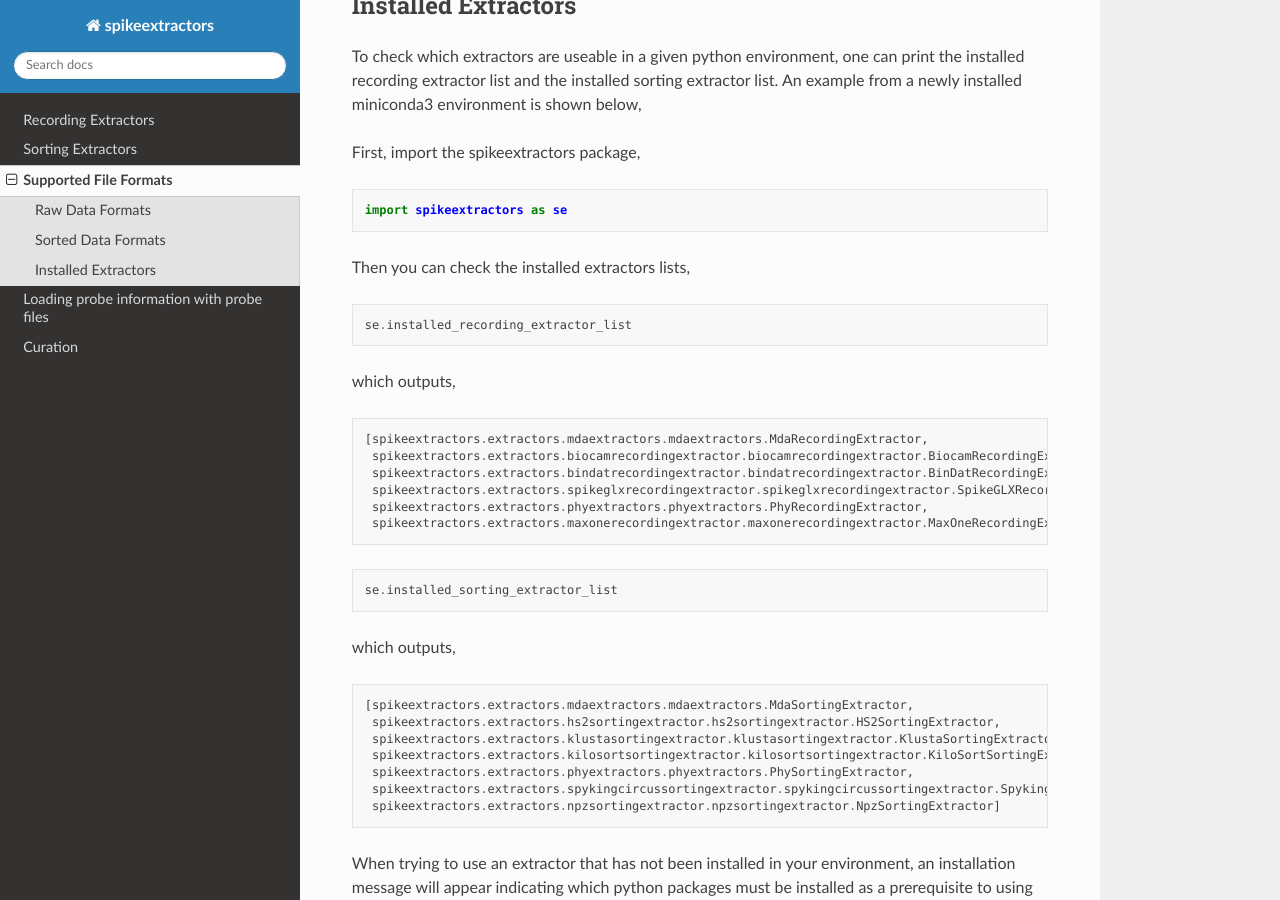
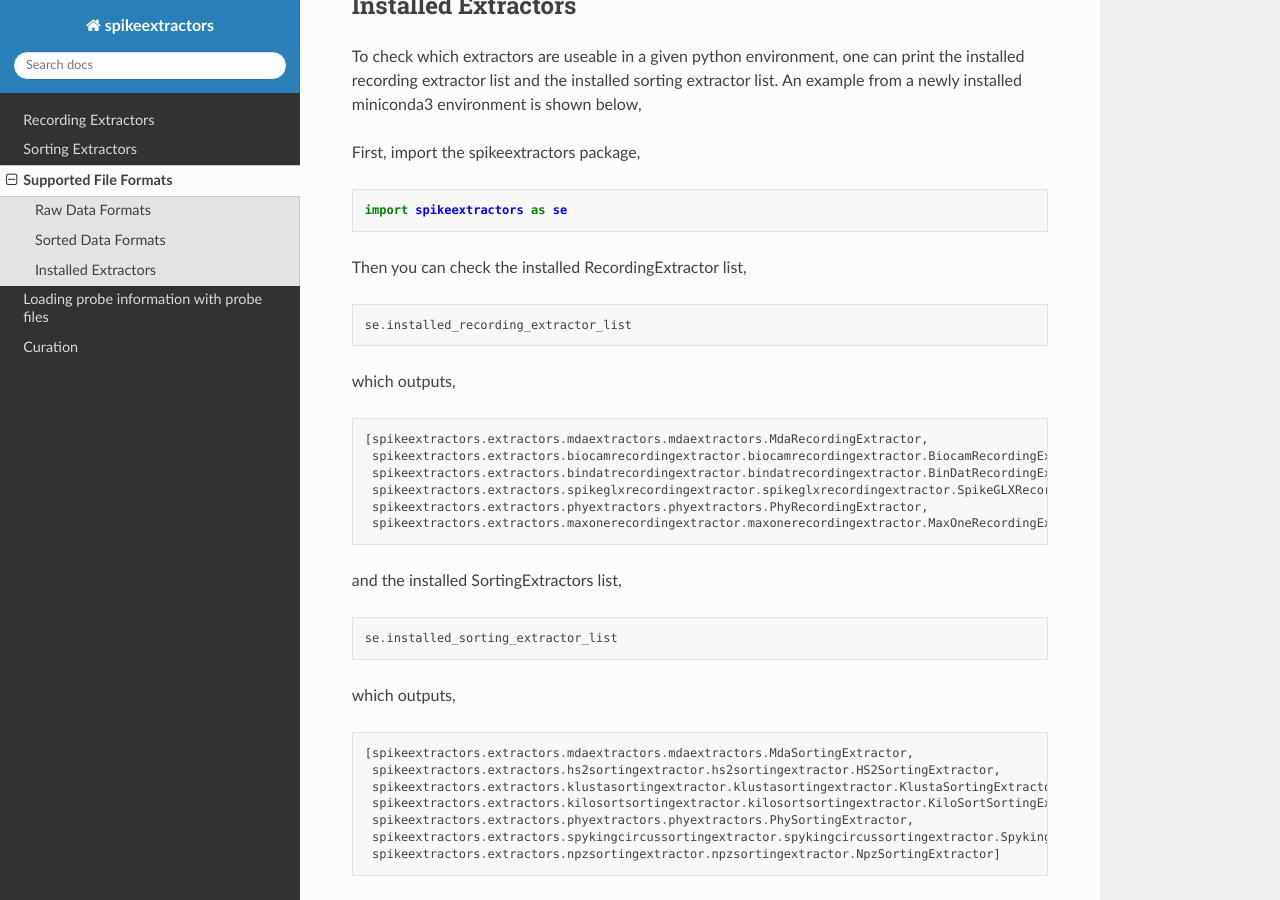
Before and after one commit to SpikeInterface/spikeextractors, a Sphinx documentation site: the page built from docs/available_extractors.rst, in a window 1280 px wide and 900 px high, scrolled down 1051 px. Built offline with Sphinx 7.4.7 and the Read the Docs theme 2.0.0, drawn with Linux system fonts in a browser that asks for light colours.

Commit message:
Update available_extractors.rst

```diff
--- a/docs/available_extractors.rst
+++ b/docs/available_extractors.rst
@@ -49,7 +49,7 @@ First, import the spikeextractors package,
 
   import spikeextractors as se
 
-Then you can check the installed extractors lists,
+Then you can check the installed RecordingExtractor list,
 
 .. code:: python
 
@@ -64,6 +64,8 @@ which outputs,
    spikeextractors.extractors.spikeglxrecordingextractor.spikeglxrecordingextractor.SpikeGLXRecordingExtractor,
    spikeextractors.extractors.phyextractors.phyextractors.PhyRecordingExtractor,
    spikeextractors.extractors.maxonerecordingextractor.maxonerecordingextractor.MaxOneRecordingExtractor]
+
+and the installed SortingExtractors list,
 
 .. code:: python
 
```
